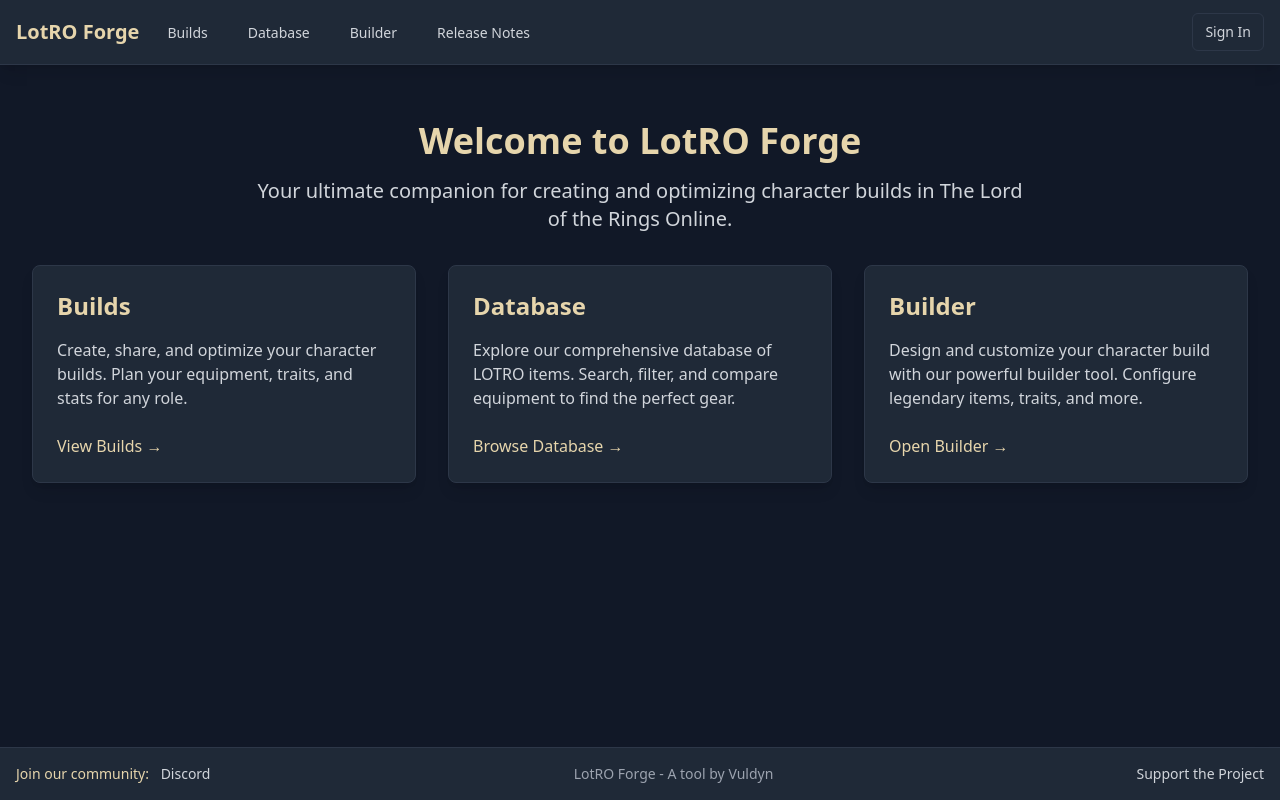
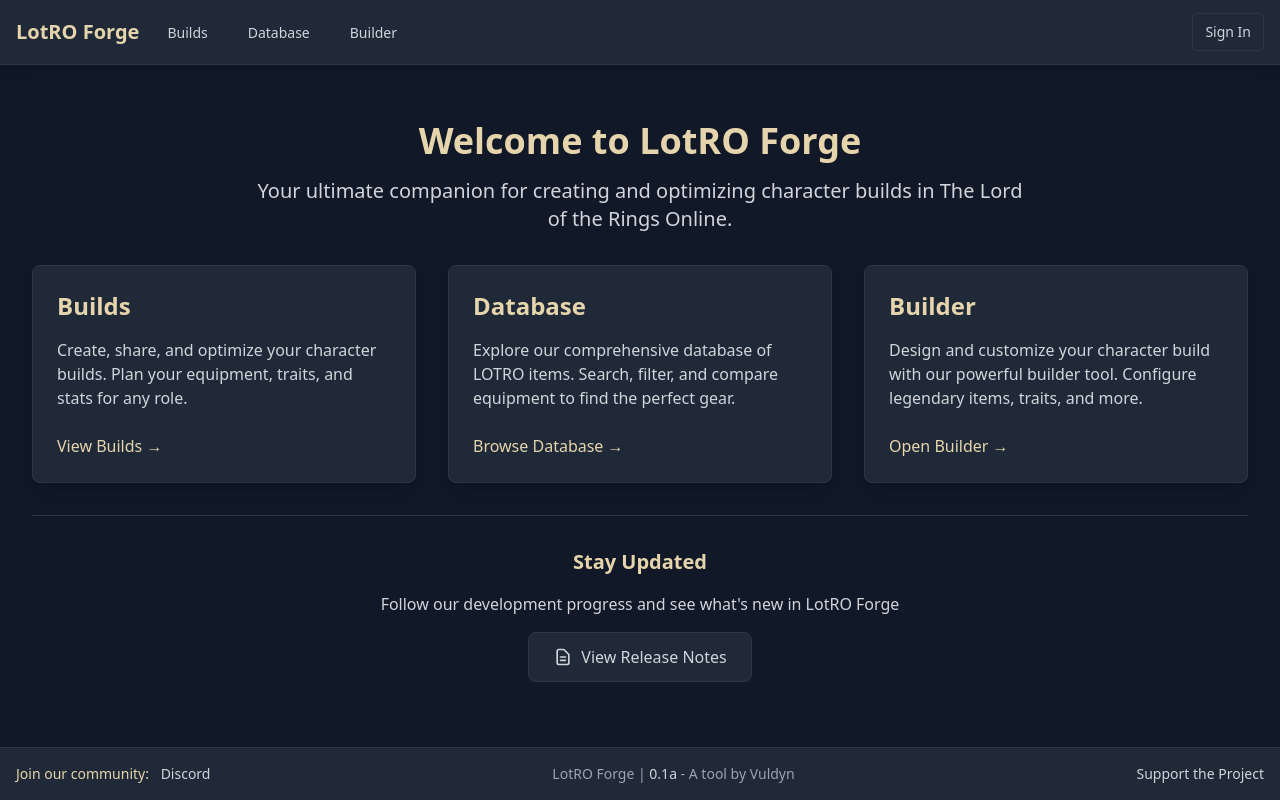
Before and after one commit to MarcBM/lotro-forge, a FastAPI app: page / in a window 1280 px wide. Run offline with FastAPI, Linux system fonts and the light colour scheme; parts of the project's set-up code (start-up, migrations or seed data) failed here and were passed over; some libraries are stand-ins or nearby versions.

Commit message:
Refactor authentication and navigation components to enhance user experience. Implement a reactive authentication state management system using global state and custom events. Update navbar to properly display user information based on authentication status. Reorganize release notes access in the UI and create a centralized icon system for improved code maintainability.

```diff
--- a/web/static/js/alpine-init.js
+++ b/web/static/js/alpine-init.js
@@ -2,7 +2,7 @@
 window.addEventListener('alpine:init', () => {
     console.log('Alpine.js initialized');
 
-    // Initialize Alpine store globally
+    // Initialize Alpine stores globally
     Alpine.store('nav', {
         isBuilderPage: window.location.pathname === '/builder'
     });
--- a/web/static/js/components/authentication.js
+++ b/web/static/js/components/authentication.js
@@ -10,6 +10,12 @@ document.addEventListener('alpine:init', () => {
         isAuthenticated: false,
 
         init() {
+            // Initialize global auth state
+            window.lotroAuth = {
+                isAuthenticated: false,
+                currentUser: null
+            };
+
             // Check authentication status on component initialization
             this.checkAuthStatus();
 
@@ -30,13 +36,34 @@ document.addEventListener('alpine:init', () => {
                 if (res.ok) {
                     this.currentUser = await res.json();
                     this.isAuthenticated = true;
+
+                    // Update global auth state
+                    window.lotroAuth.currentUser = this.currentUser;
+                    window.lotroAuth.isAuthenticated = this.isAuthenticated;
+
+                    // Notify navigation component
+                    window.dispatchEvent(new CustomEvent('auth-state-changed'));
                 } else {
                     this.currentUser = null;
                     this.isAuthenticated = false;
+
+                    // Update global auth state
+                    window.lotroAuth.currentUser = null;
+                    window.lotroAuth.isAuthenticated = false;
+
+                    // Notify navigation component
+                    window.dispatchEvent(new CustomEvent('auth-state-changed'));
                 }
             } catch (e) {
                 this.currentUser = null;
                 this.isAuthenticated = false;
+
+                // Update global auth state
+                window.lotroAuth.currentUser = null;
+                window.lotroAuth.isAuthenticated = false;
+
+                // Notify navigation component
+                window.dispatchEvent(new CustomEvent('auth-state-changed'));
             }
         },
 
@@ -90,6 +117,13 @@ document.addEventListener('alpine:init', () => {
                 this.currentUser = null;
                 this.isAuthenticated = false;
 
+                // Update global auth state
+                window.lotroAuth.currentUser = null;
+                window.lotroAuth.isAuthenticated = false;
+
+                // Notify navigation component
+                window.dispatchEvent(new CustomEvent('auth-state-changed'));
+
                 // Show logout success notification using global system
                 window.showNotification('Logged out successfully!', 'success');
 
--- a/web/static/js/components/nav.js
+++ b/web/static/js/components/nav.js
@@ -5,13 +5,27 @@ document.addEventListener('alpine:init', () => {
         isBuilderPage: window.location.pathname === '/builder',
         isDatabasePage: window.location.pathname === '/database',
         isBuildsPage: window.location.pathname === '/builds',
-        isReleaseNotesPage: window.location.pathname === '/release-notes',
 
         // UI state for navigation-specific elements
         isAccountDropdownOpen: false,
 
+        // Authentication state (reactive)
+        isAuthenticated: false,
+        currentUser: null,
+
         init() {
             // Navigation initialization (minimal)
+            this.updateAuthState();
+
+            // Listen for auth state changes
+            window.addEventListener('auth-state-changed', () => {
+                this.updateAuthState();
+            });
+        },
+
+        updateAuthState() {
+            this.isAuthenticated = window.lotroAuth?.isAuthenticated || false;
+            this.currentUser = window.lotroAuth?.currentUser || null;
         },
 
         // Navigation UI methods
--- a/web/templates/base/home.html
+++ b/web/templates/base/home.html
@@ -1,4 +1,5 @@
 {% extends "base/base.html" %}
+{% from "components/icons.html" import icon %}
 
 {% block title %}LotRO Forge - Home{% endblock %}
 
@@ -102,6 +103,20 @@
             </div>
         </a>
     </div>
+
+    <!-- Additional Links Section -->
+    <div class="text-center mt-12 pt-8 border-t border-lotro-border">
+        <h3 class="text-xl font-semibold text-lotro-gold mb-4">Stay Updated</h3>
+        <p class="text-gray-300 mb-4">
+            Follow our development progress and see what's new in LotRO Forge
+        </p>
+        <a href="/release-notes" class="inline-flex items-center px-6 py-3 bg-lotro-dark border border-lotro-border rounded-lg hover:border-lotro-gold transition-colors duration-200 text-lotro-primary hover:text-lotro-gold">
+            <div class="mr-2">
+                {{ icon("document", "w-5 h-5") }}
+            </div>
+            View Release Notes
+        </a>
+    </div>
 </div>
 
 <script src="{{ url_for('static', path='js/home.js') }}"></script>
--- a/web/templates/components/footer.html
+++ b/web/templates/components/footer.html
@@ -10,7 +10,9 @@
 
             <!-- Author Info -->
             <div class="text-lotro-secondary">
-                LotRO Forge - A tool by Vuldyn
+                LotRO Forge |
+                <a href="/release-notes" class="text-lotro-primary hover:text-lotro-gold transition-colors duration-200">0.1a</a>
+                - A tool by Vuldyn
             </div>
 
             <!-- Donation -->
--- /dev/null
+++ b/web/templates/components/icons.html
@@ -0,0 +1,55 @@
+<!-- Centralized Icon Component System -->
+<!-- This component provides reusable SVG icons that can be included by name -->
+
+<!-- Icon Component Macro -->
+{% macro icon(name, class="w-4 h-4", additional_classes="") %}
+  {% set icon_class = class + " " + additional_classes %}
+
+  {% if name == "chevron-down" %}
+    <svg class="{{ icon_class }}" fill="none" stroke="currentColor" viewBox="0 0 24 24">
+      <path stroke-linecap="round" stroke-linejoin="round" stroke-width="2" d="M19 9l-7 7-7-7"></path>
+    </svg>
+  {% elif name == "user" %}
+    <svg class="{{ icon_class }}" fill="none" stroke="currentColor" viewBox="0 0 24 24">
+      <path stroke-linecap="round" stroke-linejoin="round" stroke-width="2" d="M16 7a4 4 0 11-8 0 4 4 0 018 0zM12 14a7 7 0 00-7 7h14a7 7 0 00-7-7z"></path>
+    </svg>
+  {% elif name == "cog" or name == "settings" %}
+    <svg class="{{ icon_class }}" fill="none" stroke="currentColor" viewBox="0 0 24 24">
+      <path stroke-linecap="round" stroke-linejoin="round" stroke-width="2" d="M10.325 4.317c.426-1.756 2.924-1.756 3.35 0a1.724 1.724 0 002.573 1.066c1.543-.94 3.31.826 2.37 2.37a1.724 1.724 0 001.065 2.572c1.756.426 1.756 2.924 0 3.35a1.724 1.724 0 00-1.066 2.573c.94 1.543-.826 3.31-2.37 2.37a1.724 1.724 0 00-2.572 1.065c-.426 1.756-2.924 1.756-3.35 0a1.724 1.724 0 00-2.573-1.066c-1.543.94-3.31-.826-2.37-2.37a1.724 1.724 0 00-1.065-2.572c-1.756-.426-1.756-2.924 0-3.35a1.724 1.724 0 001.066-2.573c-.94-1.543.826-3.31 2.37-2.37.996.608 2.296.07 2.572-1.065z"></path>
+      <path stroke-linecap="round" stroke-linejoin="round" stroke-width="2" d="M15 12a3 3 0 11-6 0 3 3 0 016 0z"></path>
+    </svg>
+  {% elif name == "logout" %}
+    <svg class="{{ icon_class }}" fill="none" stroke="currentColor" viewBox="0 0 24 24">
+      <path stroke-linecap="round" stroke-linejoin="round" stroke-width="2" d="M17 16l4-4m0 0l-4-4m4 4H7m6 4v1a3 3 0 01-3 3H6a3 3 0 01-3-3V7a3 3 0 013-3h4a3 3 0 013 3v1"></path>
+    </svg>
+  {% elif name == "document" %}
+    <svg class="{{ icon_class }}" fill="none" stroke="currentColor" viewBox="0 0 24 24">
+      <path stroke-linecap="round" stroke-linejoin="round" stroke-width="2" d="M9 12h6m-6 4h6m2 5H7a2 2 0 01-2-2V5a2 2 0 012-2h5.586a1 1 0 01.707.293l5.414 5.414a1 1 0 01.293.707V19a2 2 0 01-2 2z"></path>
+    </svg>
+  {% elif name == "x" or name == "close" %}
+    <svg class="{{ icon_class }}" fill="none" stroke="currentColor" viewBox="0 0 24 24">
+      <path stroke-linecap="round" stroke-linejoin="round" stroke-width="2" d="M6 18L18 6M6 6l12 12"></path>
+    </svg>
+  {% elif name == "check" %}
+    <svg class="{{ icon_class }}" fill="none" stroke="currentColor" viewBox="0 0 24 24">
+      <path stroke-linecap="round" stroke-linejoin="round" stroke-width="2" d="M5 13l4 4L19 7"></path>
+    </svg>
+  {% elif name == "info" %}
+    <svg class="{{ icon_class }}" fill="currentColor" viewBox="0 0 20 20">
+      <path fill-rule="evenodd" d="M18 10a8 8 0 11-16 0 8 8 0 0116 0zm-7-4a1 1 0 11-2 0 1 1 0 012 0zM9 9a1 1 0 000 2v3a1 1 0 001 1h1a1 1 0 100-2v-3a1 1 0 00-1-1H9z" clip-rule="evenodd"></path>
+    </svg>
+  {% elif name == "warning" %}
+    <svg class="{{ icon_class }}" fill="currentColor" viewBox="0 0 20 20">
+      <path fill-rule="evenodd" d="M8.257 3.099c.765-1.36 2.722-1.36 3.486 0l5.58 9.92c.75 1.334-.213 2.98-1.742 2.98H4.42c-1.53 0-2.493-1.646-1.743-2.98l5.58-9.92zM11 13a1 1 0 11-2 0 1 1 0 012 0zm-1-8a1 1 0 00-1 1v3a1 1 0 002 0V6a1 1 0 00-1-1z" clip-rule="evenodd"></path>
+    </svg>
+  {% elif name == "error" %}
+    <svg class="{{ icon_class }}" fill="currentColor" viewBox="0 0 20 20">
+      <path fill-rule="evenodd" d="M10 18a8 8 0 100-16 8 8 0 000 16zM8.707 7.293a1 1 0 00-1.414 1.414L8.586 10l-1.293 1.293a1 1 0 101.414 1.414L10 11.414l1.293 1.293a1 1 0 001.414-1.414L11.414 10l1.293-1.293a1 1 0 00-1.414-1.414L10 8.586 8.707 7.293z" clip-rule="evenodd"></path>
+    </svg>
+  {% else %}
+    <!-- Default/unknown icon -->
+    <svg class="{{ icon_class }}" fill="none" stroke="currentColor" viewBox="0 0 24 24">
+      <path stroke-linecap="round" stroke-linejoin="round" stroke-width="2" d="M8.228 9c.549-1.165 2.03-2 3.772-2 2.21 0 4 1.343 4 3 0 1.4-1.278 2.575-3.006 2.907-.542.104-.994.54-.994 1.093m0 3h.01M21 12a9 9 0 11-18 0 9 9 0 0118 0z"></path>
+    </svg>
+  {% endif %}
+{% endmacro %}
--- a/web/templates/components/nav/auth-section.html
+++ b/web/templates/components/nav/auth-section.html
@@ -1,18 +1,18 @@
+{% from "components/icons.html" import icon %}
+
 <!-- Authentication Section Component -->
 <!-- Show account dropdown when authenticated -->
-<template x-if="$root.isAuthenticated && $root.currentUser">
+<template x-if="isAuthenticated && currentUser">
     <div class="relative">
         <!-- Dropdown trigger button -->
         <button @click="toggleAccountDropdown()"
                 class="flex items-center space-x-2 text-lotro-gold px-3 py-2 rounded-md text-sm font-medium border border-lotro-border hover:border-lotro-gold transition-colors duration-200"
                 :class="{'border-lotro-gold': isAccountDropdownOpen}">
-            <span x-text="$root.currentUser.display_name || $root.currentUser.username"></span>
+            <span x-text="currentUser.display_name || currentUser.username"></span>
             <!-- Dropdown arrow -->
-            <svg class="w-4 h-4 transition-transform duration-200"
-                 :class="{'rotate-180': isAccountDropdownOpen}"
-                 fill="none" stroke="currentColor" viewBox="0 0 24 24">
-                <path stroke-linecap="round" stroke-linejoin="round" stroke-width="2" d="M19 9l-7 7-7-7"></path>
-            </svg>
+            <div class="transition-transform duration-200" :class="{'rotate-180': isAccountDropdownOpen}">
+                {{ icon("chevron-down") }}
+            </div>
         </button>
 
         <!-- Dropdown menu -->
@@ -31,23 +31,18 @@
                    @click="closeAccountDropdown()"
                    class="block px-4 py-2 text-sm text-lotro-primary hover:text-lotro-gold hover:bg-lotro-darker transition-colors duration-200">
                     <div class="flex items-center space-x-2">
-                        <svg class="w-4 h-4" fill="none" stroke="currentColor" viewBox="0 0 24 24">
-                            <path stroke-linecap="round" stroke-linejoin="round" stroke-width="2" d="M16 7a4 4 0 11-8 0 4 4 0 018 0zM12 14a7 7 0 00-7 7h14a7 7 0 00-7-7z"></path>
-                        </svg>
+                        {{ icon("user") }}
                         <span>Account</span>
                     </div>
                 </a>
 
                 <!-- Admin link (only for admins) -->
-                <template x-if="$root.currentUser.role === 'admin'">
+                <template x-if="currentUser && currentUser.role === 'admin'">
                     <a href="/admin"
                        @click="closeAccountDropdown()"
                        class="block px-4 py-2 text-sm text-lotro-primary hover:text-lotro-gold hover:bg-lotro-darker transition-colors duration-200">
                         <div class="flex items-center space-x-2">
-                            <svg class="w-4 h-4" fill="none" stroke="currentColor" viewBox="0 0 24 24">
-                                <path stroke-linecap="round" stroke-linejoin="round" stroke-width="2" d="M10.325 4.317c.426-1.756 2.924-1.756 3.35 0a1.724 1.724 0 002.573 1.066c1.543-.94 3.31.826 2.37 2.37a1.724 1.724 0 001.065 2.572c1.756.426 1.756 2.924 0 3.35a1.724 1.724 0 00-1.066 2.573c.94 1.543-.826 3.31-2.37 2.37a1.724 1.724 0 00-2.572 1.065c-.426 1.756-2.924 1.756-3.35 0a1.724 1.724 0 00-2.573-1.066c-1.543.94-3.31-.826-2.37-2.37a1.724 1.724 0 00-1.065-2.572c-1.756-.426-1.756-2.924 0-3.35a1.724 1.724 0 001.066-2.573c-.94-1.543.826-3.31 2.37-2.37.996.608 2.296.07 2.572-1.065z"></path>
-                                <path stroke-linecap="round" stroke-linejoin="round" stroke-width="2" d="M15 12a3 3 0 11-6 0 3 3 0 016 0z"></path>
-                            </svg>
+                            {{ icon("settings") }}
                             <span>Admin</span>
                         </div>
                     </a>
@@ -60,9 +55,7 @@
                 <button @click="logout(); closeAccountDropdown()"
                         class="w-full text-left px-4 py-2 text-sm text-lotro-primary hover:text-red-400 hover:bg-lotro-darker transition-colors duration-200">
                     <div class="flex items-center space-x-2">
-                        <svg class="w-4 h-4" fill="none" stroke="currentColor" viewBox="0 0 24 24">
-                            <path stroke-linecap="round" stroke-linejoin="round" stroke-width="2" d="M17 16l4-4m0 0l-4-4m4 4H7m6 4v1a3 3 0 01-3 3H6a3 3 0 01-3-3V7a3 3 0 013-3h4a3 3 0 013 3v1"></path>
-                        </svg>
+                        {{ icon("logout") }}
                         <span>Logout</span>
                     </div>
                 </button>
@@ -72,7 +65,7 @@
 </template>
 
 <!-- Show sign in button when not authenticated -->
-<template x-if="!$root.isAuthenticated">
+<template x-if="!isAuthenticated">
     <button @click="openLoginModal()" class="text-lotro-primary hover:text-lotro-gold px-3 py-2 rounded-md text-sm font-medium border border-lotro-border hover:border-lotro-gold transition-colors duration-200">
         Sign In
     </button>
--- a/web/templates/components/nav/nav.html
+++ b/web/templates/components/nav/nav.html
@@ -28,11 +28,6 @@
                        :class="isBuilderPage ? 'text-lotro-gold border-lotro-gold' : 'text-lotro-primary hover:text-lotro-gold hover:border-lotro-gold border-transparent'">
                         Builder
                     </a>
-                    <a href="/release-notes"
-                       class="inline-flex items-center px-1 pt-1 border-b-2 text-sm font-medium transition-colors duration-200"
-                       :class="isReleaseNotesPage ? 'text-lotro-gold border-lotro-gold' : 'text-lotro-primary hover:text-lotro-gold hover:border-lotro-gold border-transparent'">
-                        Release Notes
-                    </a>
                 </div>
             </div>
 
```
Also changed, not shown: IN_PROGRESS.md (+2 -2 lines).
